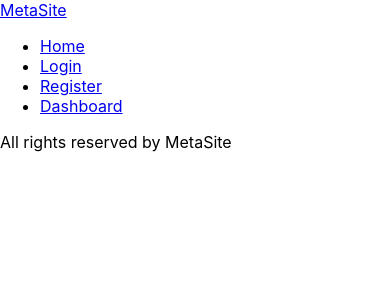
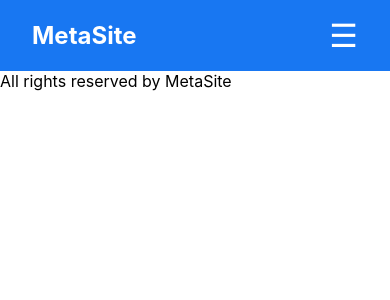
Before and after one commit to Mo-Gamer-2000/MetaSite, a React (Create React App) app in the folder mern-frontend/: page / in a window 390 px wide. Shown: the top 300 px of the page. Built offline with nearby package versions, Linux system fonts and the light colour scheme.

Commit message:
Responsive Navbar Completed

```diff
--- /dev/null
+++ b/mern-frontend/src/components/Header.css
@@ -0,0 +1,56 @@
+nav {
+  background-color: #1877f2;
+  padding: 1rem 2rem;
+  display: flex;
+  justify-content: space-between;
+  align-items: center;
+}
+
+.navbar-brand a,
+ul li a {
+  text-decoration: none;
+  color: white;
+  font-weight: bold;
+  font-size: 1.5rem;
+}
+
+ul {
+  list-style: none;
+  display: flex;
+  gap: 1rem;
+}
+
+ul li a:hover {
+  text-decoration: underline 2px solid white;
+}
+
+.menu-icon {
+  display: none;
+  font-size: 2rem;
+  cursor: pointer;
+  color: white;
+}
+
+ul.active {
+  display: block;
+  position: absolute;
+  top: 60px;
+  right: 10px;
+  background-color: #1877f2;
+  flex-direction: column;
+  align-items: flex-start;
+  gap: 1rem;
+  padding: 1rem;
+  border-radius: 10px;
+  z-index: 10;
+}
+
+@media (max-width: 768px) {
+  ul {
+    display: none;
+  }
+
+  .menu-icon {
+    display: block;
+  }
+}
--- a/mern-frontend/src/components/Header.jsx
+++ b/mern-frontend/src/components/Header.jsx
@@ -1,15 +1,23 @@
-// components/Navbar.js
-
-import React from "react";
+import React, { useState } from "react"; // <-- Import useState
 import { Link } from "react-router-dom";
+import "./Header.css";
 
 const Navbar = () => {
+  const [menuOpen, setMenuOpen] = useState(false); // <-- State to toggle the menu
+
   return (
     <nav>
       <div className="navbar-brand">
         <Link to="/">MetaSite</Link>
       </div>
-      <ul>
+      {/* Hamburger menu icon */}
+      <div className="menu-icon" onClick={() => setMenuOpen(!menuOpen)}>
+        {menuOpen ? "✖" : "☰"}{" "}
+        {/* Conditionally render close or hamburger icon */}
+      </div>
+      <ul className={menuOpen ? "active" : ""}>
+        {" "}
+        {/* <-- Conditionally apply a class */}
         <li>
           <Link to="/">Home</Link>
         </li>
```
